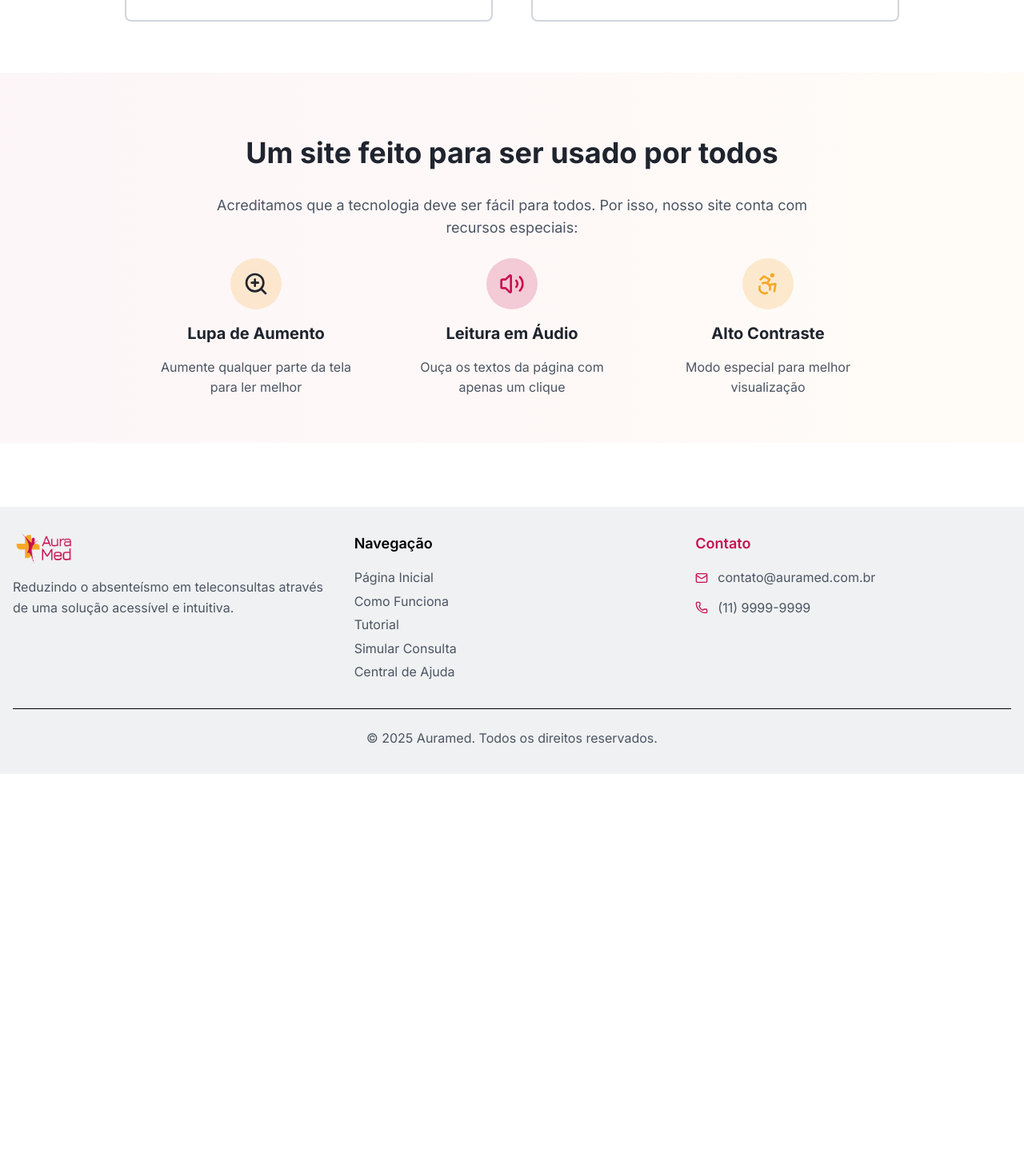
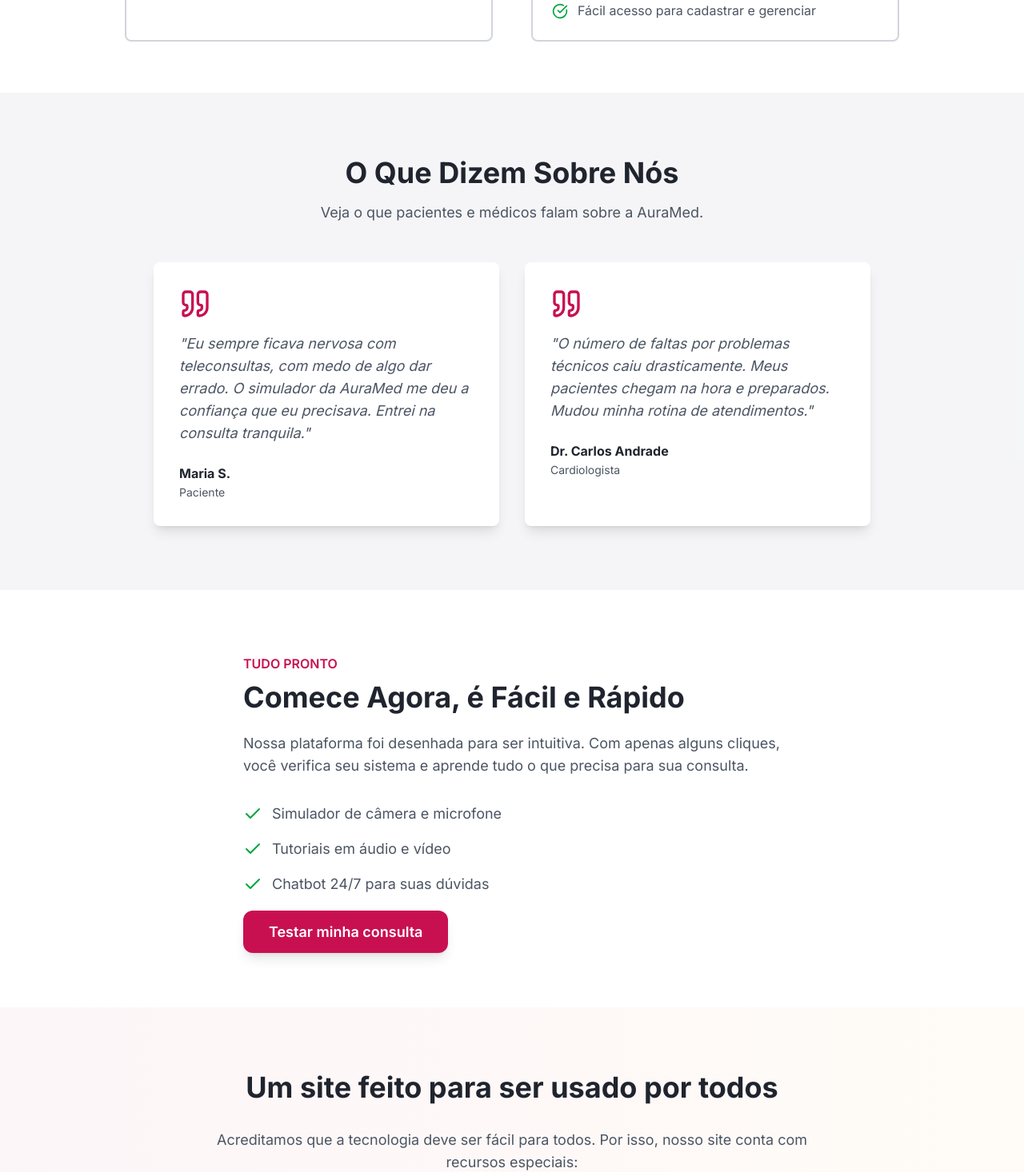
Before and after one commit to FIAP-AURAMED/auramed-sem2-front, a React (Vite) app: page / in a window 1280 px wide. Shown: the part 1710-3176 px from the top of the page at 80% size. Before the commit the page ends 2678 px from the top, so only its background shows below. Built offline with nearby package versions, Linux system fonts and the light colour scheme.

Commit message:
feat: adicionada novas seções sobre o projeto

```diff
--- a/src/routes/Home/index.tsx
+++ b/src/routes/Home/index.tsx
@@ -1,9 +1,8 @@
 import { Link } from "react-router-dom";
-import { AccessibilityIcon, BookOpen, Camera, CheckCircle, Heart, MessageCircle, Users, Volume2, ZoomIn } from "lucide-react";
+import {AccessibilityIcon, BookOpen, Camera, CheckCircle, Heart, Users, Volume2, ZoomIn, Bot, Quote, Check } from "lucide-react";
 import CardBeneficios from "../../components/CardBeneficios";
 import CardFunciona from "../../components/CardFunciona";
 import { useEffect } from "react";
-
 
 export default function Home() {
 
@@ -69,9 +68,9 @@ export default function Home() {
                     />
 
                     <CardFunciona
-                        icon={MessageCircle}
-                        title="Tire suas Dúvidas"
-                        description="Nosso assistente virtual responde suas perguntas a qualquer hora do dia."
+                        icon={Bot}
+                        title="Converse com o Chatbot"
+                        description="Nosso chatbot inteligente (AuraBot) responde suas perguntas sobre preparo, agendamento e mais, 24h por dia."
                         buttonText="Conversar agora..."
                         buttonLink="/central-ajuda"
                         colorTheme="pink"
@@ -93,6 +92,63 @@ export default function Home() {
                         beneficios={card2beneficios}
                         colorTheme="pink"
                     />
+                </div>
+            </section>
+
+            <section className="bg-gray-400/10 py-20 px-4">
+                <div className="container mx-auto text-center">
+                    <h2 className="text-3xl md:text-4xl font-bold text-tx-primary mb-4">O Que Dizem Sobre Nós</h2>
+                    <p className="text-lg text-tx-secondary max-w-2xl mx-auto mb-12">Veja o que pacientes e médicos falam sobre a AuraMed.</p>
+                    <div className="grid grid-cols-1 md:grid-cols-2 gap-8 max-w-4xl mx-auto">
+                        <div className="bg-white p-8 rounded-lg shadow-lg text-left">
+                            <Quote className="w-10 h-10 text-primary-600 mb-4" />
+                            <p className="text-tx-secondary text-lg italic mb-6">"Eu sempre ficava nervosa com teleconsultas, com medo de algo dar errado. O simulador da AuraMed me deu a confiança que eu precisava. Entrei na consulta tranquila."</p>
+                            <div className="flex items-center">
+                                <div>
+                                    <p className="font-bold text-tx-primary">Maria S.</p>
+                                    <p className="text-sm text-tx-secondary">Paciente</p>
+                                </div>
+                            </div>
+                        </div>
+                        <div className="bg-white p-8 rounded-lg shadow-lg text-left">
+                            <Quote className="w-10 h-10 text-primary-600 mb-4" />
+                            <p className="text-tx-secondary text-lg italic mb-6">"O número de faltas por problemas técnicos caiu drasticamente. Meus pacientes chegam na hora e preparados. Mudou minha rotina de atendimentos."</p>
+                            <div className="flex items-center">
+                                <div>
+                                    <p className="font-bold text-tx-primary">Dr. Carlos Andrade</p>
+                                    <p className="text-sm text-tx-secondary">Cardiologista</p>
+                                </div>
+                            </div>
+                        </div>
+                    </div>
+                </div>
+            </section>
+
+
+            <section className="py-20 px-10">
+                <div className="container mx-auto flex justify-center items-center">
+                    <div className="text-center md:text-left">
+                        <span className="text-primary-600 font-semibold">TUDO PRONTO</span>
+                        <h2 className="text-3xl md:text-4xl font-bold text-tx-primary mt-2 mb-6">Comece Agora, é Fácil e Rápido</h2>
+                        <p className="text-lg text-tx-secondary mb-8 max-w-2xl">Nossa plataforma foi desenhada para ser intuitiva. Com apenas alguns cliques, você verifica seu sistema e aprende tudo o que precisa para sua consulta.</p>
+                        <ul className="space-y-4 text-left mb-8">
+                            <li className="flex items-center gap-3">
+                                <Check className="w-6 h-6 text-green-600" />
+                                <span className="text-tx-secondary text-lg">Simulador de câmera e microfone</span>
+                            </li>
+                            <li className="flex items-center gap-3">
+                                <Check className="w-6 h-6 text-green-600" />
+                                <span className="text-tx-secondary text-lg">Tutoriais em áudio e vídeo</span>
+                            </li>
+                            <li className="flex items-center gap-3">
+                                <Check className="w-6 h-6 text-green-600" />
+                                <span className="text-tx-secondary text-lg">Chatbot 24/7 para suas dúvidas</span>
+                            </li>
+                        </ul>
+                        <Link to="/simulador" className="bg-primary-600 border-none hover:bg-primary-700 text-white text-lg p-4 px-8 rounded-xl font-semibold shadow-lg hover:shadow-xl transition-all duration-300">
+                            Testar minha consulta
+                        </Link>
+                    </div>
                 </div>
             </section>
 
@@ -128,6 +184,16 @@ export default function Home() {
                     </article>
                 </div>
             </section>
+
+            <section className="bg-gray-100 py-16 px-4">
+                <div className="container mx-auto text-center max-w-2xl">
+                    <h2 className="text-3xl font-bold text-tx-primary mb-6">Pronto para Começar?</h2>
+                    <p className="text-lg text-tx-secondary mb-8">Faça o teste de 2 minutos e garanta que sua teleconsulta seja um sucesso. É rápido, fácil e gratuito.</p>
+                    <Link to="/simulador" className="bg-primary-600 border-none hover:bg-primary-700 text-white text-lg p-4 px-8 rounded-xl font-semibold shadow-lg hover:shadow-xl transition-all duration-300">
+                        Fazer o teste agora
+                    </Link>
+                </div>
+            </section>
         </div>
     )
 }
```
Lines whose indentation alone changed are shown as unchanged.
